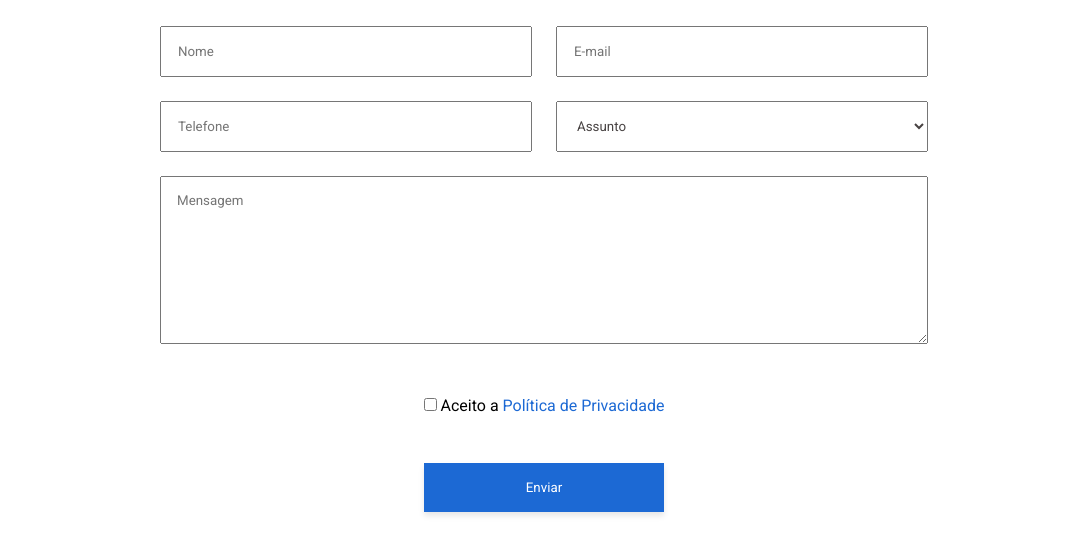
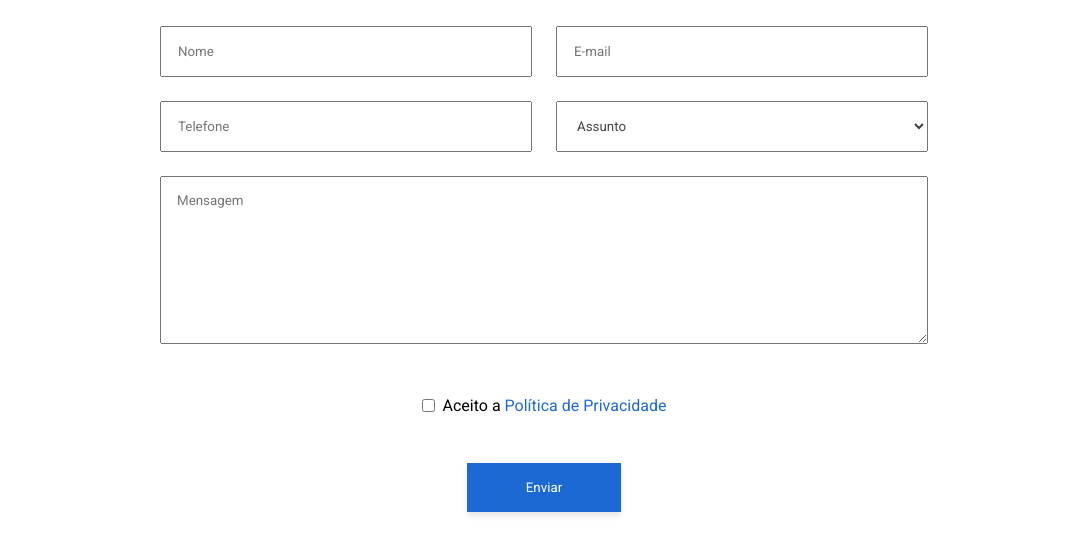
Before and after one commit to EdmarAugust0/testAlpesOne, a plain HTML site: page index.html in a window 1280 px wide. Shown: the part 213-762 px from the top of the page, without its empty margins (96-1167 px from the left). Drawn offline with Linux system fonts and the light colour scheme.

Commit message:
:sparkles: feat: corrigindo a estrutura do form

```diff
--- a/index.html
+++ b/index.html
@@ -81,16 +81,16 @@
                 <div>
                     <textarea class="textArea" placeholder="Mensagem" required></textarea>
                 </div>
-            </form>
-            <div class="container">
                 <div class="finalizacao">
                     <div>
                         <input type="checkbox" name="politic" id="politic">
                         <label for="politic">Aceito a <a href="#">Política de Privacidade</a></label>
                     </div>
-                    <button type="submit">Enviar</button>
+                    <div>
+                        <button type="submit">Enviar</button>
+                    </div>
                 </div>
-            </div>
+            </form>
         </div>
     </main>
     <footer>
--- a/styled.css
+++ b/styled.css
@@ -102,9 +102,16 @@
 .finalizacao {
     display: flex;
     flex-direction: column;
+    justify-content: center;
 
     div {
-        margin: 48px 0;
+        margin: 48px 0 0 0;
+        display: flex;
+        justify-content: center;
+    }
+
+    input {
+        margin-right: 8px;
     }
 
     input, label {
@@ -112,6 +119,7 @@
     }
 
     button {
+        width: 20%;
         padding: 16px;
         background-color: var(--blue);
         border: 1px solid var(--blue);
```
